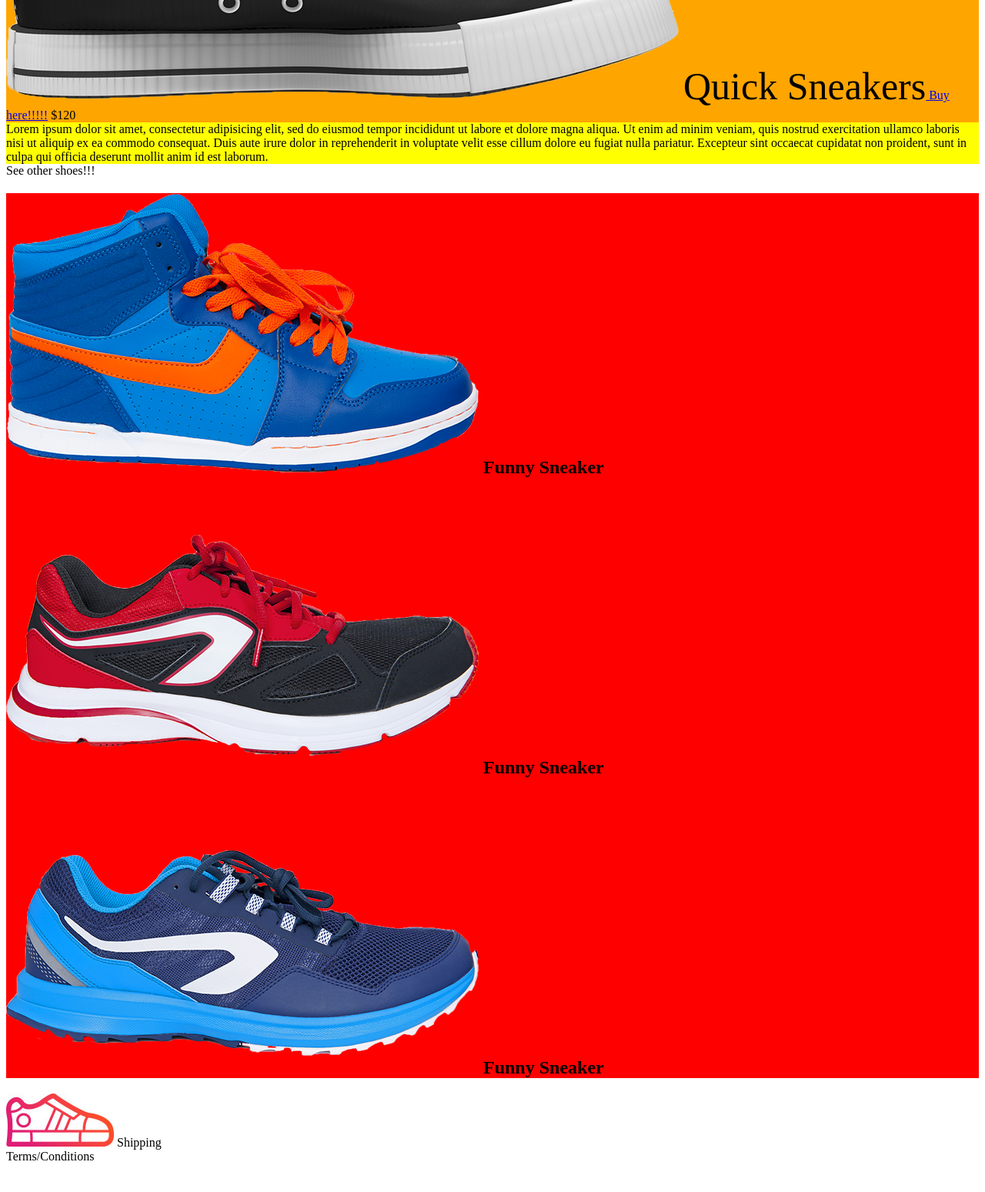
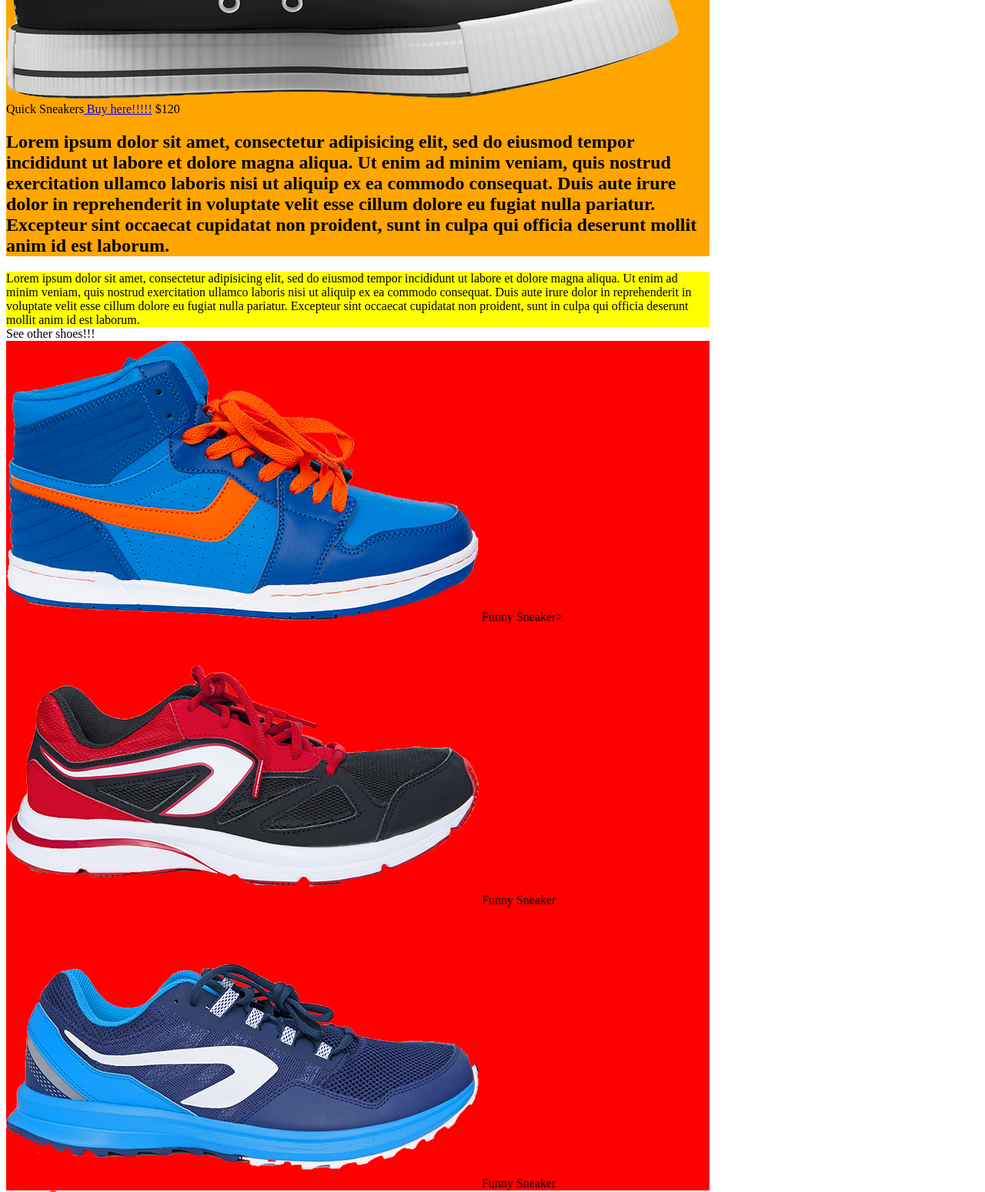
Before and after one commit to dmaybank4/sneaker-app, a plain HTML site: page index.html in a window 1280 px wide. Shown: the part 480-2029 px from the top of the page at 77% size. Before the commit the page ends 2000 px from the top, so only its background shows below. Drawn offline with Linux system fonts and the light colour scheme.

Commit message:
Really not so great…… :/

```diff
--- a/index.html
+++ b/index.html
@@ -5,33 +5,25 @@
     <link rel="stylesheet" href="styles.css">
   </head>
     <header>
-      <img src="./images/logo.jpg">
+      <img src="./images/logo.jpg"> men women boys girls customize
     </header>
-    <h1 href="https://www.google.com">
+     <h1 href="https://www.google.com">
       Home
-    </h1>
-      <section>
+     </h1>
+    <section>
         <img src="./images/shoe1.png">
-      <b1>Quick Sneakers</b1><a href="https://www.google.com">   Buy here!!!!!</a>
+      <a1>Quick Sneakers</a1><a href="https://www.google.com">   Buy here!!!!!</a>
       $120
-      </section>
+      <h2>Lorem ipsum dolor sit amet, consectetur adipisicing elit, sed do eiusmod tempor incididunt ut labore et dolore magna aliqua. Ut enim ad minim veniam, quis nostrud exercitation ullamco laboris nisi ut aliquip ex ea commodo consequat. Duis aute irure dolor in reprehenderit in voluptate velit esse cillum dolore eu fugiat nulla pariatur. Excepteur sint occaecat cupidatat non proident, sunt in culpa qui officia deserunt mollit anim id est laborum.</h2>
+    </section>
   <article>
     Lorem ipsum dolor sit amet, consectetur adipisicing elit, sed do eiusmod tempor incididunt ut labore et dolore magna aliqua. Ut enim ad minim veniam, quis nostrud exercitation ullamco laboris nisi ut aliquip ex ea commodo consequat. Duis aute irure dolor in reprehenderit in voluptate velit esse cillum dolore eu fugiat nulla pariatur. Excepteur sint occaecat cupidatat non proident, sunt in culpa qui officia deserunt mollit anim id est laborum.
   </article>
   See other shoes!!!
   <aside>
-   <div class="my-div">
-    <h1>
-      <img src="./images/shoe2.png"> Funny Sneaker
-    </h1>
-   <div class="my-div">
-    <h2>
-     <img src="./images/shoe3.png"> Funny Sneaker
-    </h2>
-   <div class="my-div">
-    <h2>
-     <img src="./images/shoe4.png"> Funny Sneaker
-    </h2>
+    <a1>
+     <img src="./images/shoe2.png"> Funny Sneaker> <img src="./images/shoe3.png"> Funny Sneaker <img src="./images/shoe4.png"> Funny Sneaker
+    <a1>
   </aside>
   <footer>
     <img src="./images/logo.jpg">
--- a/styles.css
+++ b/styles.css
@@ -1,6 +1,7 @@
-article {background-color: yellow}
+article {background-color: yellow;margin-right: 350px}
 
 header {display: block;}
-b1 {font-style: bold;font-size: 50px}
-section {background-color: orange}
-aside{background-color: red}
+
+section {background-color: orange;text-overflow: clip;margin-right: 350px;f}
+
+aside{background-color: red;margin-right: 350px;display: inline-block;}
```
